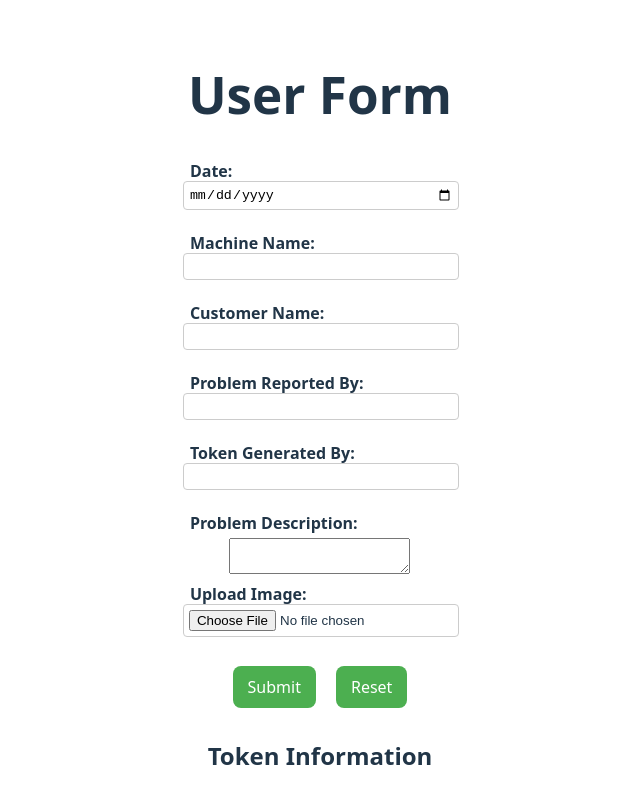
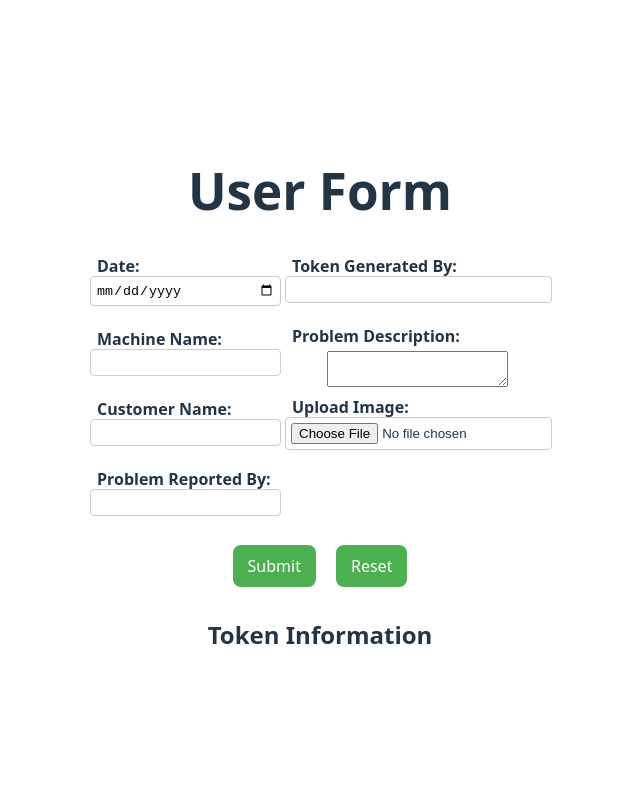
Before and after one commit to rpratik15/Token_System, a React (Vite) app in the folder token-app/: page /user in a window 1280 px wide. Shown: the top 804 px of the page, without its empty margins (320-960 px from the left). Built offline with nearby package versions, Linux system fonts and the light colour scheme.

Commit message:
user page update

```diff
--- a/token-app/src/Components/User.jsx
+++ b/token-app/src/Components/User.jsx
@@ -1,10 +1,13 @@
 import React from 'react'
+import '../Style/user.css'
 
 function User() {
   return (
-    <div>
+    <div className='user'>
+      <h1>User Form</h1>
         <form action="" className="user-form">
-            <h1>User Form</h1>
+
+            <div id="grp1">
             <label htmlFor="date">Date:</label>
             <input type="date" id="date" name="date" required/>
             <br/>
@@ -17,6 +20,8 @@ function User() {
             <label htmlFor="problem">Problem Reported By:</label>
             <input type="text" id="problem" name="problem" required/>
             <br/>
+            </div>
+            <div id="grp2">
             <label htmlFor="created_by">Token Generated By:</label>
             <input type="text" id="created_by" name="created_by" required/>
             <br/>
@@ -26,9 +31,14 @@ function User() {
             <label htmlFor="image">Upload Image:</label>
             <input type="file" id="image" name="image"/>
             <br/>
+            </div>
+
+        </form>
+        <div className="user-btn">
             <button type='submit'>Submit</button>
             <button type='reset'>Reset</button>
-        </form>
+        </div>
+
         <div className="token-info">
             <h2>Token Information</h2>
         </div>
--- /dev/null
+++ b/token-app/src/Style/user.css
@@ -0,0 +1,7 @@
+.user-form
+{
+  display: flex;
+  flex-direction:row;
+  gap: 1rem;
+  width: 100%;
+}
```
